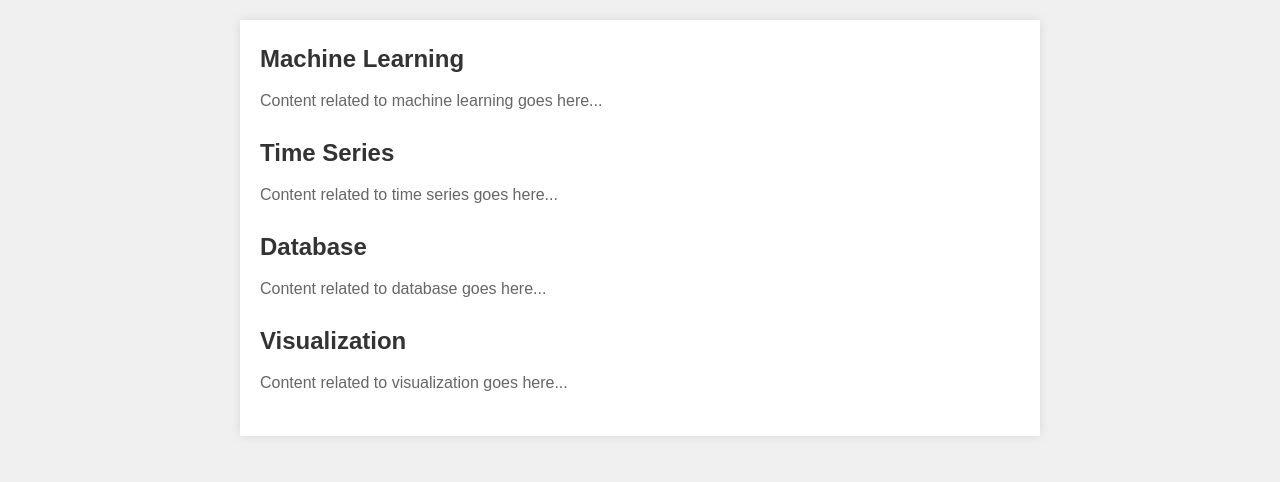
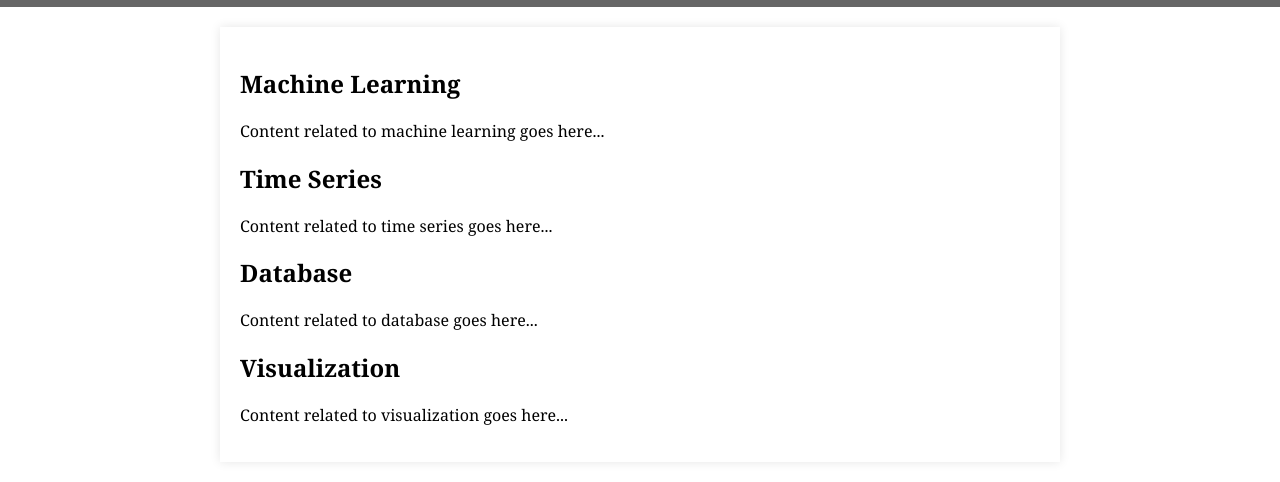
Before and after one commit to shanxiaow/shanxiaow.github.io, a plain HTML site: page index.html in a window 1280 px wide. Shown: the part 448-930 px from the top of the page. Drawn offline with Linux system fonts and the light colour scheme.

Commit message:
Update index.html

```diff
--- a/index.html
+++ b/index.html
@@ -39,7 +39,8 @@
             box-shadow: 0 0 10px rgba(0,0,0,0.1);
         }
     </style>
-    <link rel="stylesheet" href="styles.css">
+    <!--link rel="stylesheet" href="styles.css"-->
+    <!-- Write your comments here -->
 </head>
 <body>
     <header>
```
